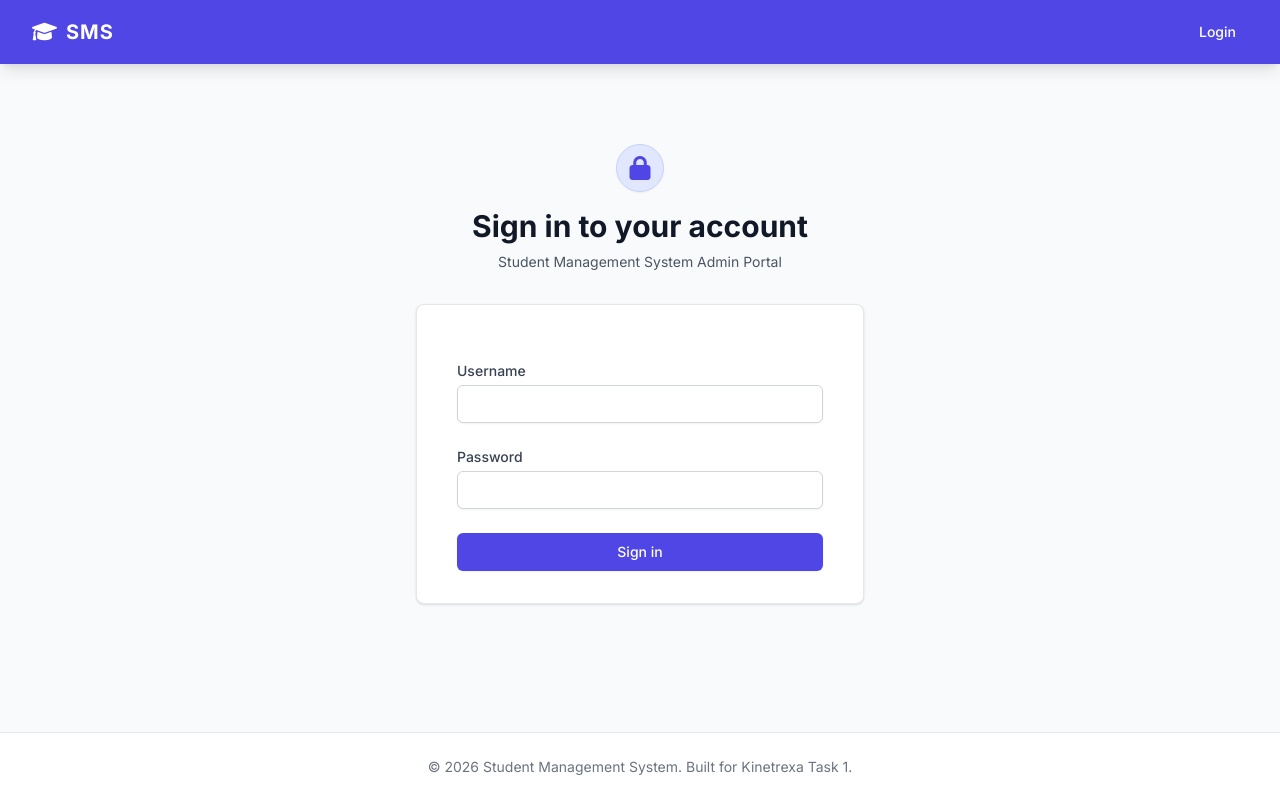
After one commit to ANAND-JATOTHU/kinetrexa-task-1, a Django app: page /accounts/login/ in a window 1280 px wide. The commit adds this page. Run offline with Django 5.2, Linux system fonts and the light colour scheme; some libraries are stand-ins or nearby versions.

Commit message:
Add authentication, dashboard analytics, and secure views

```diff
--- a/student_system/settings.py
+++ b/student_system/settings.py
@@ -126,3 +126,6 @@ MEDIA_ROOT = os.path.join(BASE_DIR, 'media')
 # https://docs.djangoproject.com/en/5.2/ref/settings/#default-auto-field
 
 DEFAULT_AUTO_FIELD = 'django.db.models.BigAutoField'
+LOGIN_REDIRECT_URL = 'dashboard'
+LOGOUT_REDIRECT_URL = 'login'
+LOGIN_URL = 'login'
--- a/student_system/urls.py
+++ b/student_system/urls.py
@@ -22,8 +22,8 @@ from django.views.generic import RedirectView
 
 urlpatterns = [
     path('admin/', admin.site.urls),
-    path('students/', include('students.urls')),
-    path('', RedirectView.as_view(url='/students/', permanent=False)),
+    path('accounts/', include('django.contrib.auth.urls')),
+    path('', include('students.urls')),
 ]
 
 if settings.DEBUG:
--- a/students/templates/base.html
+++ b/students/templates/base.html
@@ -22,10 +22,21 @@
                     </a>
                 </div>
                 <div class="flex items-center space-x-4">
-                    <a href="{% url 'student-list' %}" class="text-indigo-100 hover:text-white px-3 py-2 rounded-md text-sm font-medium transition-colors">Dashboard</a>
-                    <a href="{% url 'student-create' %}" class="bg-white text-indigo-600 hover:bg-gray-100 px-4 py-2 rounded-md text-sm font-medium transition-colors shadow-sm">
-                        <i class="fa-solid fa-plus mr-1"></i> Add Student
-                    </a>
+                    {% if user.is_authenticated %}
+                        <a href="{% url 'dashboard' %}" class="text-indigo-100 hover:text-white px-3 py-2 rounded-md text-sm font-medium transition-colors">Overview</a>
+                        <a href="{% url 'student-list' %}" class="text-indigo-100 hover:text-white px-3 py-2 rounded-md text-sm font-medium transition-colors">Directory</a>
+                        <a href="{% url 'student-create' %}" class="bg-white text-indigo-600 hover:bg-gray-100 px-4 py-2 rounded-md text-sm font-medium transition-colors shadow-sm">
+                            <i class="fa-solid fa-plus mr-1"></i> Add Student
+                        </a>
+                        <form method="post" action="{% url 'logout' %}" class="inline">
+                            {% csrf_token %}
+                            <button type="submit" class="text-indigo-100 hover:text-white px-3 py-2 rounded-md text-sm font-medium transition-colors border border-transparent hover:border-indigo-300">
+                                <i class="fa-solid fa-sign-out-alt mr-1"></i> Logout
+                            </button>
+                        </form>
+                    {% else %}
+                        <a href="{% url 'login' %}" class="text-white hover:text-indigo-200 px-3 py-2 rounded-md text-sm font-medium transition-colors">Login</a>
+                    {% endif %}
                 </div>
             </div>
         </div>
--- /dev/null
+++ b/students/templates/registration/login.html
@@ -0,0 +1,51 @@
+{% extends 'base.html' %}
+
+{% block title %}Login - SMS{% endblock %}
+
+{% block content %}
+<div class="min-h-[60vh] flex flex-col justify-center py-12 sm:px-6 lg:px-8">
+    <div class="sm:mx-auto sm:w-full sm:max-w-md">
+        <div class="mx-auto h-12 w-12 bg-indigo-100 rounded-full flex items-center justify-center text-indigo-600 mb-4 shadow-sm border border-indigo-200">
+            <i class="fa-solid fa-lock text-2xl"></i>
+        </div>
+        <h2 class="text-center text-3xl font-extrabold text-gray-900">Sign in to your account</h2>
+        <p class="mt-2 text-center text-sm text-gray-600">
+            Student Management System Admin Portal
+        </p>
+    </div>
+
+    <div class="mt-8 sm:mx-auto sm:w-full sm:max-w-md">
+        <div class="bg-white py-8 px-4 shadow sm:rounded-lg sm:px-10 border border-gray-200">
+            <form class="space-y-6" method="POST" action="{% url 'login' %}">
+                {% csrf_token %}
+
+                {% if form.errors %}
+                    <div class="bg-red-50 border border-red-200 text-red-700 px-4 py-3 rounded relative text-sm" role="alert">
+                        <span class="block sm:inline">Your username and password didn't match. Please try again.</span>
+                    </div>
+                {% endif %}
+
+                <div>
+                    <label for="id_username" class="block text-sm font-medium text-gray-700">Username</label>
+                    <div class="mt-1">
+                        <input id="id_username" name="username" type="text" autocomplete="username" required class="appearance-none block w-full px-3 py-2 border border-gray-300 rounded-md shadow-sm placeholder-gray-400 focus:outline-none focus:ring-indigo-500 focus:border-indigo-500 sm:text-sm">
+                    </div>
+                </div>
+
+                <div>
+                    <label for="id_password" class="block text-sm font-medium text-gray-700">Password</label>
+                    <div class="mt-1">
+                        <input id="id_password" name="password" type="password" autocomplete="current-password" required class="appearance-none block w-full px-3 py-2 border border-gray-300 rounded-md shadow-sm placeholder-gray-400 focus:outline-none focus:ring-indigo-500 focus:border-indigo-500 sm:text-sm">
+                    </div>
+                </div>
+
+                <div>
+                    <button type="submit" class="w-full flex justify-center py-2 px-4 border border-transparent rounded-md shadow-sm text-sm font-medium text-white bg-indigo-600 hover:bg-indigo-700 focus:outline-none focus:ring-2 focus:ring-offset-2 focus:ring-indigo-500 transition">
+                        Sign in
+                    </button>
+                </div>
+            </form>
+        </div>
+    </div>
+</div>
+{% endblock %}
--- a/students/urls.py
+++ b/students/urls.py
@@ -2,7 +2,8 @@ from django.urls import path
 from . import views
 
 urlpatterns = [
-    path('', views.StudentListView.as_view(), name='student-list'),
+    path('', views.DashboardView.as_view(), name='dashboard'),
+    path('students/', views.StudentListView.as_view(), name='student-list'),
     path('student/new/', views.StudentCreateView.as_view(), name='student-create'),
     path('student/<int:pk>/', views.StudentDetailView.as_view(), name='student-detail'),
     path('student/<int:pk>/edit/', views.StudentUpdateView.as_view(), name='student-update'),
```
Also changed, not shown: students/templates/students/dashboard.html (added, +100 -0 lines), students/views.py (+33 -7 lines), README.md.
